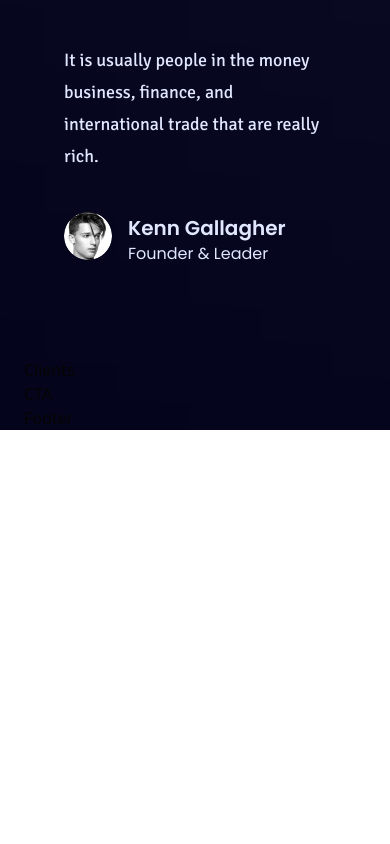
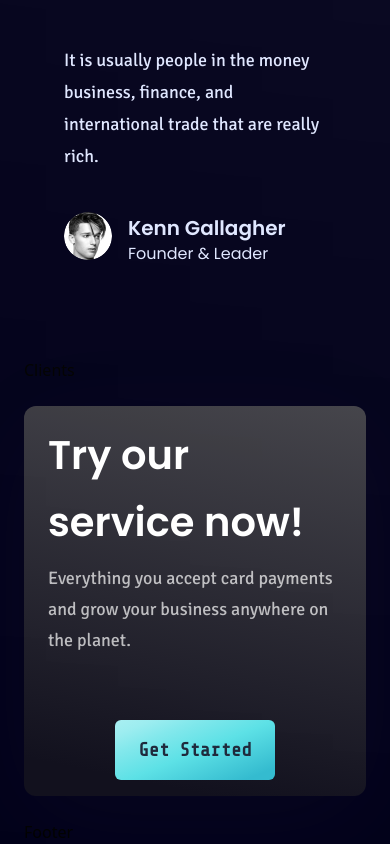
Before and after one commit to sidx04/Bank-App, a React (Vite) app: page / in a window 390 px wide. Shown: the part 5666-6510 px from the top of the page. Before the commit the page ends 6096 px from the top, so only its background shows below. Built offline with nearby package versions, Linux system fonts and the light colour scheme; a web font is replaced by a local one.

Commit message:
Finished building CTA component

```diff
--- a/src/components/CTA.jsx
+++ b/src/components/CTA.jsx
@@ -1,8 +1,22 @@
 import React from 'react'
+import styles from '../styles'
+import Button from './Button'
 
 const CTA = () => {
   return (
-    <div>CTA</div>
+    <section className={`${styles.flexCenter} ${styles.marginY} ${styles.padding} sm:flex-row flex-col
+        bg-black-gradient-2 rounded-xl box-shadow `}>
+      <div className="flex-1 flex flex-col">
+        <h2 className={`${styles.heading2}`}>Try our service now!</h2>
+        <p className={`${styles.paragraph} font-signika max-w-[470px] mt-2 mb-6`}>
+          Everything you accept card payments and grow your business anywhere on the planet.
+        </p>
+      </div>
+
+      <div className={`${styles.flexCenter} sm:ml-10 ml-0 sm:mt-5 mt-10`}>
+        <Button></Button>
+      </div>
+    </section>
   )
 }
 
```
